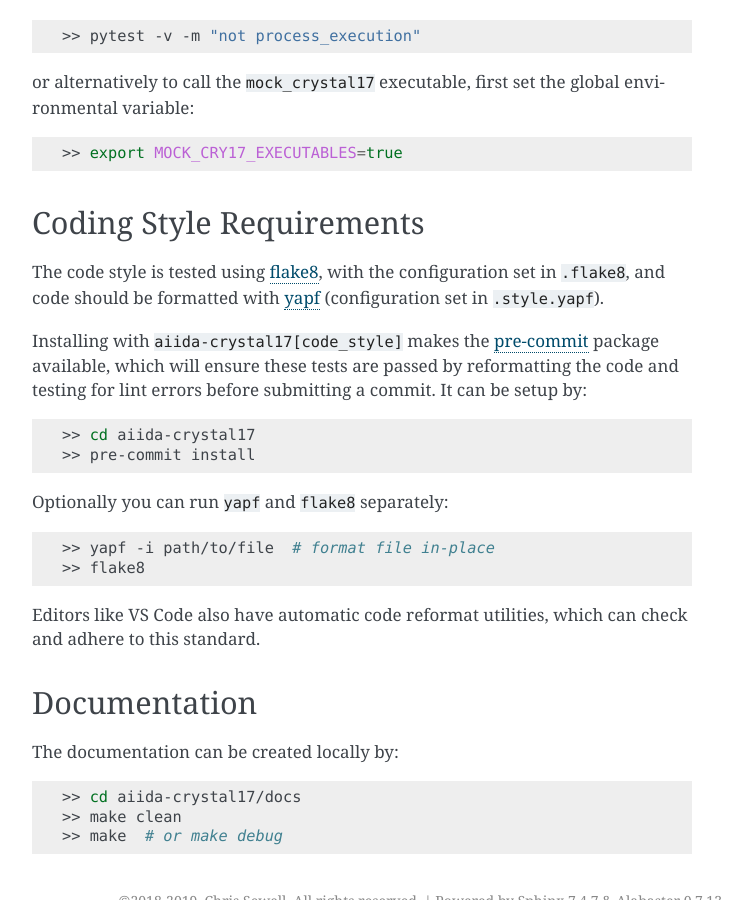
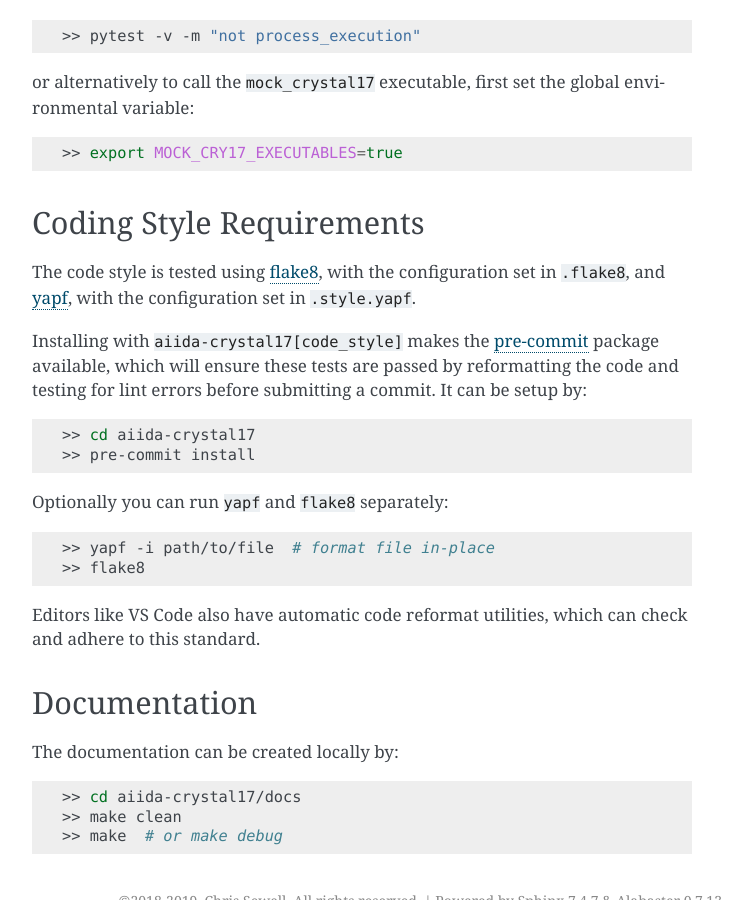
Before and after one commit to aiidaplugins/aiida-crystal17, a Sphinx documentation site: the page built from docs/source/user_guide/get_started.rst, in a window 1280 px wide and 900 px high, scrolled down 2182 px. Shown: the whole window, without its empty margins (388-1140 px from the left). Built offline with Sphinx 7.4.7, drawn with Linux system fonts in a browser that asks for light colours; pages that are not in the unit, such as notebooks, are missing from menus.

Commit message:
Update get_started.rst

```diff
--- a/docs/source/user_guide/get_started.rst
+++ b/docs/source/user_guide/get_started.rst
@@ -114,9 +114,9 @@ Coding Style Requirements
 ~~~~~~~~~~~~~~~~~~~~~~~~~
 
 The code style is tested using `flake8 <http://flake8.pycqa.org>`__,
-with the configuration set in ``.flake8``, and code should be formatted
-with `yapf <https://github.com/google/yapf>`__ (configuration set in
-``.style.yapf``).
+with the configuration set in ``.flake8``, and
+`yapf <https://github.com/google/yapf>`__, with the configuration set in
+``.style.yapf``.
 
 Installing with ``aiida-crystal17[code_style]`` makes the
 `pre-commit <https://pre-commit.com/>`__ package available, which will
```
